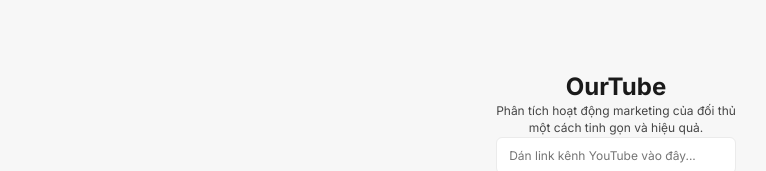
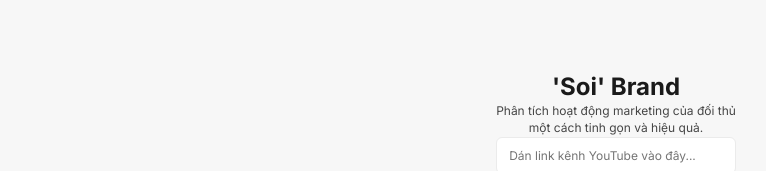
Before and after one commit to trangcongloc/Soi-Brand, a Next.js app: page / in a window 1280 px wide. Shown: the part 229-400 px from the top of the page, without its empty margins (24-790 px from the left). Built offline with nearby package versions, Linux system fonts and the light colour scheme.

Commit message:
OurTube to Soi

```diff
--- a/app/page.tsx
+++ b/app/page.tsx
@@ -81,7 +81,7 @@
                 {!report && !isLoading && (
                     <div className="container max-w-2xl mx-auto text-center fade-in py-16 md:py-24">
                         <h1 className="text-[36px] md:text-[52px] font-extrabold tracking-tight mb-5 leading-[1.1] letter-spacing-[-0.03em]">
-                            OurTube
+                            'Soi' Brand
                         </h1>
                         <p className="text-[#666] text-[15px] mb-14 max-w-lg mx-auto opacity-80 leading-relaxed">
                             Phân tích hoạt động marketing của đối thủ <br /> một
```
